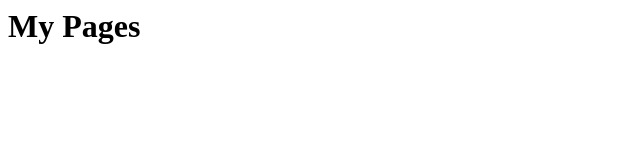
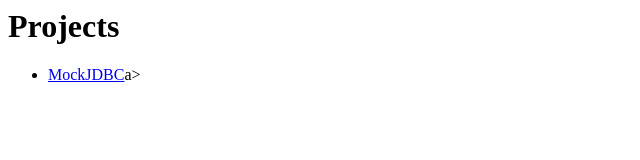
Before and after one commit to maddingo/maddingo.github.io, a plain HTML site: page index.html in a window 1280 px wide. Shown: the whole page, without its empty margins (0-640 px from the left). Drawn offline with Linux system fonts and the light colour scheme.

Commit message:
Update index.html

```diff
--- a/index.html
+++ b/index.html
@@ -1,8 +1,11 @@
 <html>
 <head>
-<title>My Pages</title>
+<title>Maddingo's Github PAges</title>
 </head>
 <body>
-<h1>My Pages</h1>
+<h1>Projects</h1>
+  <ul>
+    <li><a href="/mockjdbc">MockJDBC</a>a></li>
+  </ul>
 </body>
 </html>
```
